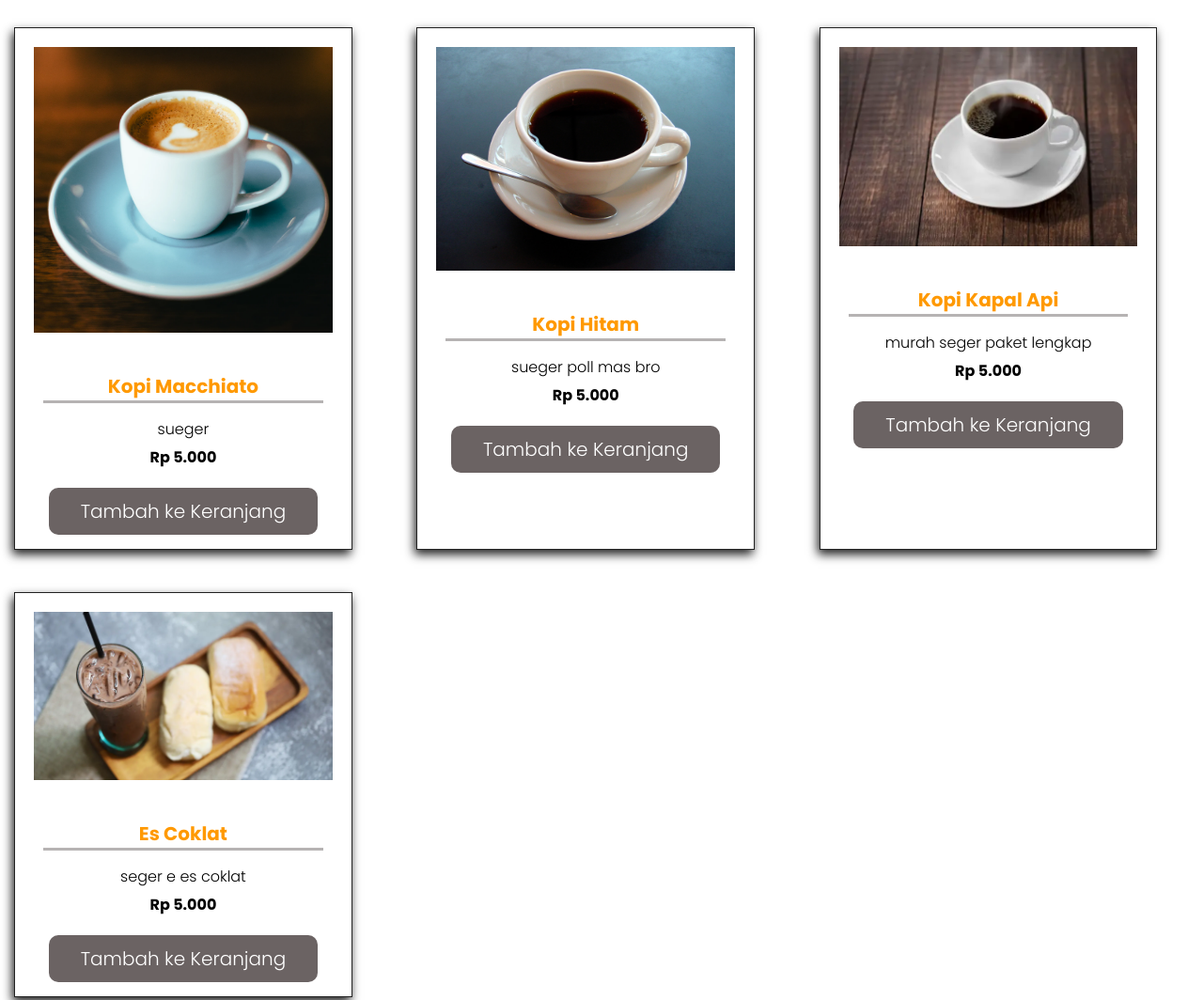
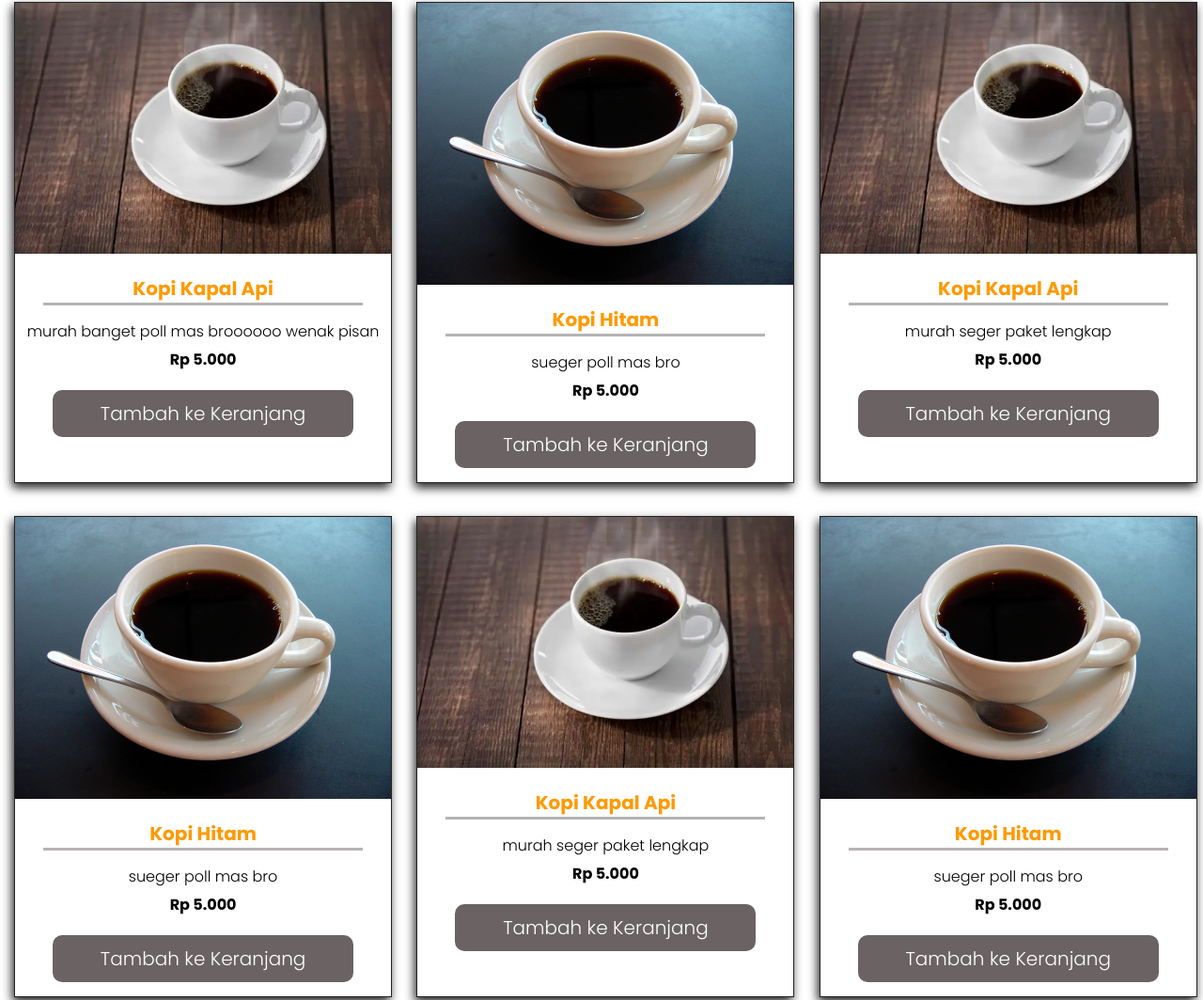
Before and after one commit to alfajarjaya/Shopping-Cart, a plain HTML site: page index.html in a window 1280 px wide. Shown: the part 100-1164 px from the top of the page at 94% size. Drawn offline with nearby package versions, Linux system fonts and the light colour scheme.

Commit message:
ubahStyleCardItem

```diff
--- a/app.js
+++ b/app.js
@@ -5,16 +5,42 @@
             { id: 'Burger', name: 'Burger ', img: 'buger.jpg', price: 10000, deskripsi: 'wenakkk'},
             { id: 'kue', name: 'Kue ', img: 'cake.jpg', price: 15000, deskripsi: 'jossss'},
             { id: 'sosis', name: 'Sosis ', img: 'sosis.jpg', price: 10000, deskripsi: 'mahokkk'},
-            { id: 'iga bakar', name: 'Iga Bakar', img: 'iga.jpg', price: 50000, deskripsi: 'wenak maknyos'},
+            { id: 'Burger', name: 'Burger ', img: 'buger.jpg', price: 10000, deskripsi: 'wenakkk'},
+            { id: 'kue', name: 'Kue ', img: 'cake.jpg', price: 15000, deskripsi: 'jossss'},
+            { id: 'sosis', name: 'Sosis ', img: 'sosis.jpg', price: 10000, deskripsi: 'mahokkk'},
+            { id: 'Burger', name: 'Burger ', img: 'buger.jpg', price: 10000, deskripsi: 'wenakkk'},
+            { id: 'kue', name: 'Kue ', img: 'cake.jpg', price: 15000, deskripsi: 'jossss'},
+            { id: 'sosis', name: 'Sosis ', img: 'sosis.jpg', price: 10000, deskripsi: 'mahokkk'},
+            { id: 'Burger', name: 'Burger ', img: 'buger.jpg', price: 10000, deskripsi: 'wenakkk'},
+            // { id: 'iga bakar', name: 'Iga Bakar', img: 'iga.jpg', price: 50000, deskripsi: 'wenak maknyos'},
         ],
     }));
 
     Alpine.data('drinkContent', () => ({
         items: [
-            { id: 'Kopi Macchiato', name: 'Kopi Macchiato ', img: 'menu1.jpg', price: 5000, deskripsi: 'sueger'},
+            { id: 'Kopi Kapal Api', name: 'Kopi Kapal Api ', img: 'kapalapi.webp', price: 5000, deskripsi: 'murah banget poll mas broooooo wenak pisan'},
             { id: 'Kopi Hitam', name: 'Kopi Hitam ', img: 'menu2.jpg', price: 5000, deskripsi: 'sueger poll mas bro'},
             { id: 'Kopi Kapal Api', name: 'Kopi Kapal Api ', img: 'kapalapi.webp', price: 5000, deskripsi: 'murah seger paket lengkap'},
-            { id: 'es Coklat', name: 'Es Coklat', img: 'es.webp', price: 5000, deskripsi: 'seger e es coklat'},
+            { id: 'Kopi Hitam', name: 'Kopi Hitam ', img: 'menu2.jpg', price: 5000, deskripsi: 'sueger poll mas bro'},
+            { id: 'Kopi Kapal Api', name: 'Kopi Kapal Api ', img: 'kapalapi.webp', price: 5000, deskripsi: 'murah seger paket lengkap'},
+            { id: 'Kopi Hitam', name: 'Kopi Hitam ', img: 'menu2.jpg', price: 5000, deskripsi: 'sueger poll mas bro'},
+            { id: 'Kopi Kapal Api', name: 'Kopi Kapal Api ', img: 'kapalapi.webp', price: 5000, deskripsi: 'murah banget poll mas broooooo wenak pisan'},
+            { id: 'Kopi Hitam', name: 'Kopi Hitam ', img: 'menu2.jpg', price: 5000, deskripsi: 'sueger poll mas bro'},
+            { id: 'Kopi Kapal Api', name: 'Kopi Kapal Api ', img: 'kapalapi.webp', price: 5000, deskripsi: 'murah seger paket lengkap'},
+            { id: 'Kopi Hitam', name: 'Kopi Hitam ', img: 'menu2.jpg', price: 5000, deskripsi: 'sueger poll mas bro'},
+            { id: 'Kopi Kapal Api', name: 'Kopi Kapal Api ', img: 'kapalapi.webp', price: 5000, deskripsi: 'murah seger paket lengkap'},
+            { id: 'Kopi Hitam', name: 'Kopi Hitam ', img: 'menu2.jpg', price: 5000, deskripsi: 'sueger poll mas bro'},
+            { id: 'Kopi Kapal Api', name: 'Kopi Kapal Api ', img: 'kapalapi.webp', price: 5000, deskripsi: 'murah banget poll mas broooooo wenak pisan'},
+            { id: 'Kopi Hitam', name: 'Kopi Hitam ', img: 'menu2.jpg', price: 5000, deskripsi: 'sueger poll mas bro'},
+            { id: 'Kopi Kapal Api', name: 'Kopi Kapal Api ', img: 'kapalapi.webp', price: 5000, deskripsi: 'murah seger paket lengkap'},
+            { id: 'Kopi Hitam', name: 'Kopi Hitam ', img: 'menu2.jpg', price: 5000, deskripsi: 'sueger poll mas bro'},
+            { id: 'Kopi Kapal Api', name: 'Kopi Kapal Api ', img: 'kapalapi.webp', price: 5000, deskripsi: 'murah seger paket lengkap'},
+            { id: 'Kopi Hitam', name: 'Kopi Hitam ', img: 'menu2.jpg', price: 5000, deskripsi: 'sueger poll mas bro'},
+            { id: 'Kopi Macchiato', name: 'Kopi Macchiato ', img: 'menu1.jpg', price: 5000, deskripsi: 'sueger'},
+            { id: 'Kopi Macchiato', name: 'Kopi Macchiato ', img: 'menu1.jpg', price: 5000, deskripsi: 'sueger'},
+            { id: 'Kopi Macchiato', name: 'Kopi Macchiato ', img: 'menu1.jpg', price: 5000, deskripsi: 'sueger'},
+            { id: 'Kopi Macchiato', name: 'Kopi Macchiato ', img: 'menu1.jpg', price: 5000, deskripsi: 'sueger'},
+            // { id: 'es Coklat', name: 'Es Coklat', img: 'es.webp', price: 5000, deskripsi: 'seger e es coklat'},
         ],
     }));
 
--- a/menu.css
+++ b/menu.css
@@ -166,9 +166,9 @@
     }
 
     .content .menu-content .menu-card .card-item {
-        top: 16%;
+        top: 20%;
         text-align: center;
-        margin: 35px 15px;
+        margin: 10px ;
         border: 1px solid var(--black);
         box-shadow: 10px 10px 10px var(--black);
     }
@@ -204,8 +204,8 @@
         align-items: center;
         justify-content: center;
         text-align: center;
-        margin: 30px 15px;
-        width: 85%;
+        margin: 15px;
+        width: 95%;
         border: 1px solid var(--black);
         box-sizing: border-box;
         overflow: hidden;
@@ -216,7 +216,7 @@
         width: 100%;
         box-sizing: border-box;
         margin: 0;
-        padding: 20px;
+        padding: 0px;
     }
 
     .content .menu-content .menu-card .card-item .button {
```
